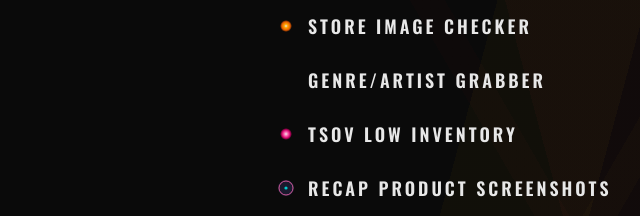
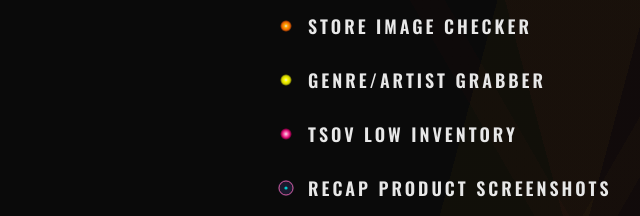
Before and after one commit to toddlburns/links, a website: page index.html in a window 1280 px wide. Shown: the part 414-630 px from the top of the page, 64-704 px from the left. Drawn offline with nearby package versions, Linux system fonts and the light colour scheme.

Commit message:
Add neon yellow favicon for Genre/Artist Grabber
Co-Authored-By: Claude Opus 4.5 <noreply@anthropic.com>

```diff
--- a/index.html
+++ b/index.html
@@ -343,7 +343,19 @@
                     <a href="https://toddlburns.github.io/udiscover-image-checker" target="_blank" rel="noopener noreferrer">Store Image Checker</a>
                 </div>
                 <div class="link-item">
-                    <span class="favicon-placeholder"></span>
+                    <span class="favicon">
+                        <svg xmlns="http://www.w3.org/2000/svg" viewBox="0 0 100 100">
+                            <defs>
+                                <radialGradient id="yellow-glow" cx="50%" cy="50%" r="50%">
+                                    <stop offset="0%" stop-color="#fff" stop-opacity="0.9"/>
+                                    <stop offset="30%" stop-color="#ffff00"/>
+                                    <stop offset="70%" stop-color="#cccc00"/>
+                                    <stop offset="100%" stop-color="#cccc00" stop-opacity="0"/>
+                                </radialGradient>
+                            </defs>
+                            <circle cx="50" cy="50" r="30" fill="url(#yellow-glow)"/>
+                        </svg>
+                    </span>
                     <a href="https://toddlburns.github.io/udiscover-genre-artist/" target="_blank" rel="noopener noreferrer">Genre/Artist Grabber</a>
                 </div>
                 <div class="link-item">
```
